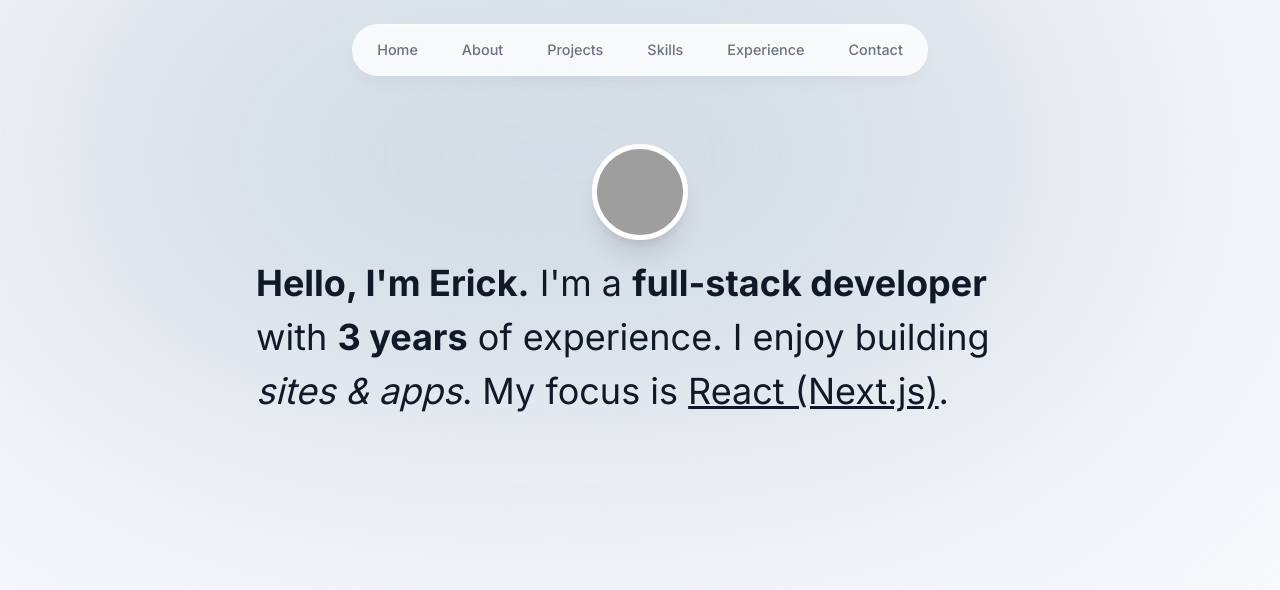
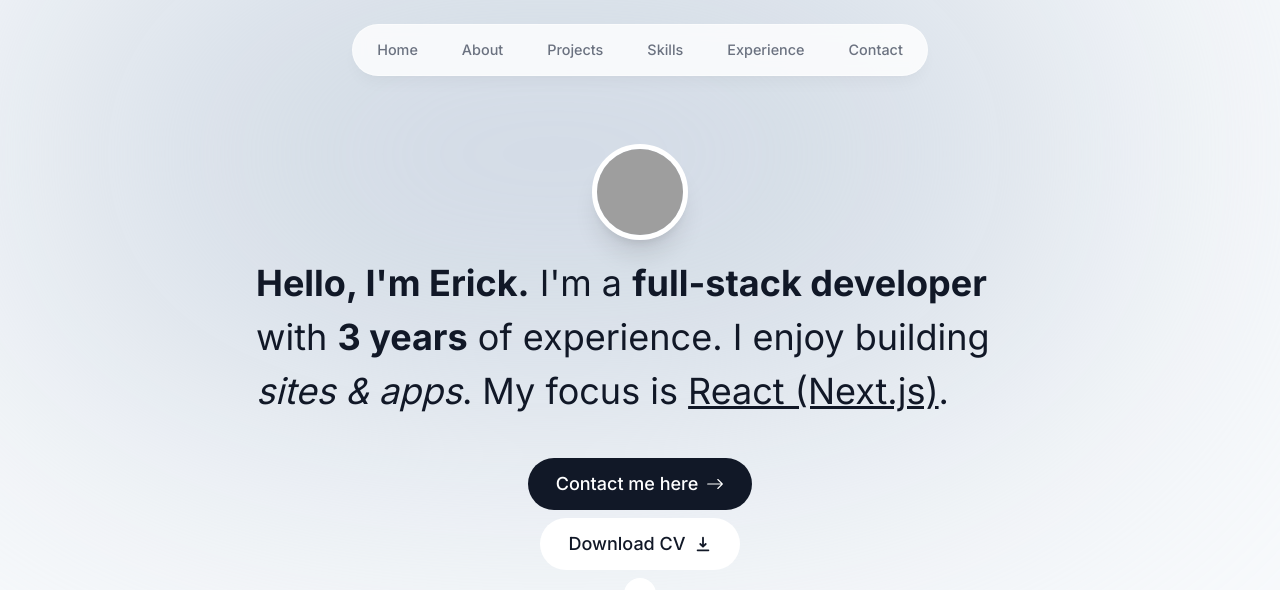
Before and after one commit to SkiSherpa/portfolio, a Next.js app: page / in a window 1280 px wide. Shown: the top 590 px of the page. Built offline with nearby package versions, Linux system fonts and the light colour scheme; grey boxes are pictures that could not be loaded.

Commit message:
Add contact, download cv, linkedin, and github buttons

```diff
--- a/src/components/Intro.tsx
+++ b/src/components/Intro.tsx
@@ -2,6 +2,10 @@
 import React from "react";
 import Image from "next/image";
 import { motion } from "framer-motion";
+import Link from "next/link";
+import { BsArrowRight, BsLinkedin } from "react-icons/bs";
+import { HiDownload } from "react-icons/hi";
+import { FaGithubSquare } from "react-icons/fa";
 
 export default function Intro() {
 	return (
@@ -33,6 +37,23 @@ export default function Intro() {
 				building <span className="italic">sites & apps</span>. My focus is{" "}
 				<span className="underline">React (Next.js)</span>.
 			</motion.h1>
+			<div className="flex flex-col sm:flex-grow items-center justify-center gap-2 px-4 text-lg font-medium">
+				<Link
+					href="#contact"
+					className="bg-gray-900 text-white px-7 py-3 flex items-center gap-2 rounded-full"
+				>
+					Contact me here <BsArrowRight />{" "}
+				</Link>
+				<a className="bg-white px-7 py-3 flex items-center gap-2 rounded-full">
+					Download CV <HiDownload />{" "}
+				</a>
+				<a>
+					<BsLinkedin className="bg-white p-4 text-gray-700 flex items-center gap-2 rounded-full" />
+				</a>
+				<a>
+					<FaGithubSquare className="bg-white p-4 text-gray-700 flex items-center gap-2 text-[1.35rem] rounded-full" />
+				</a>
+			</div>
 		</section>
 	);
 }
```
